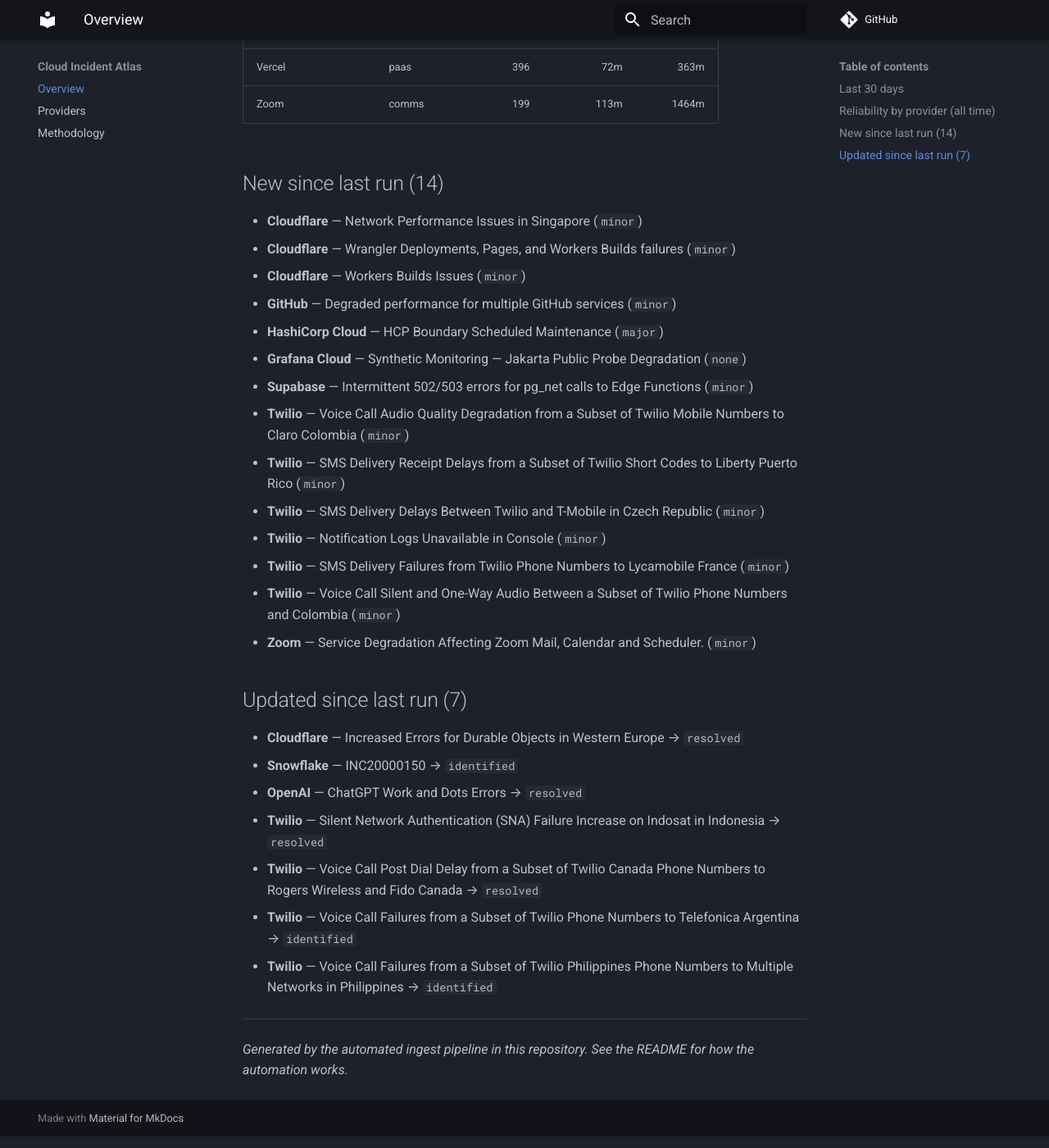
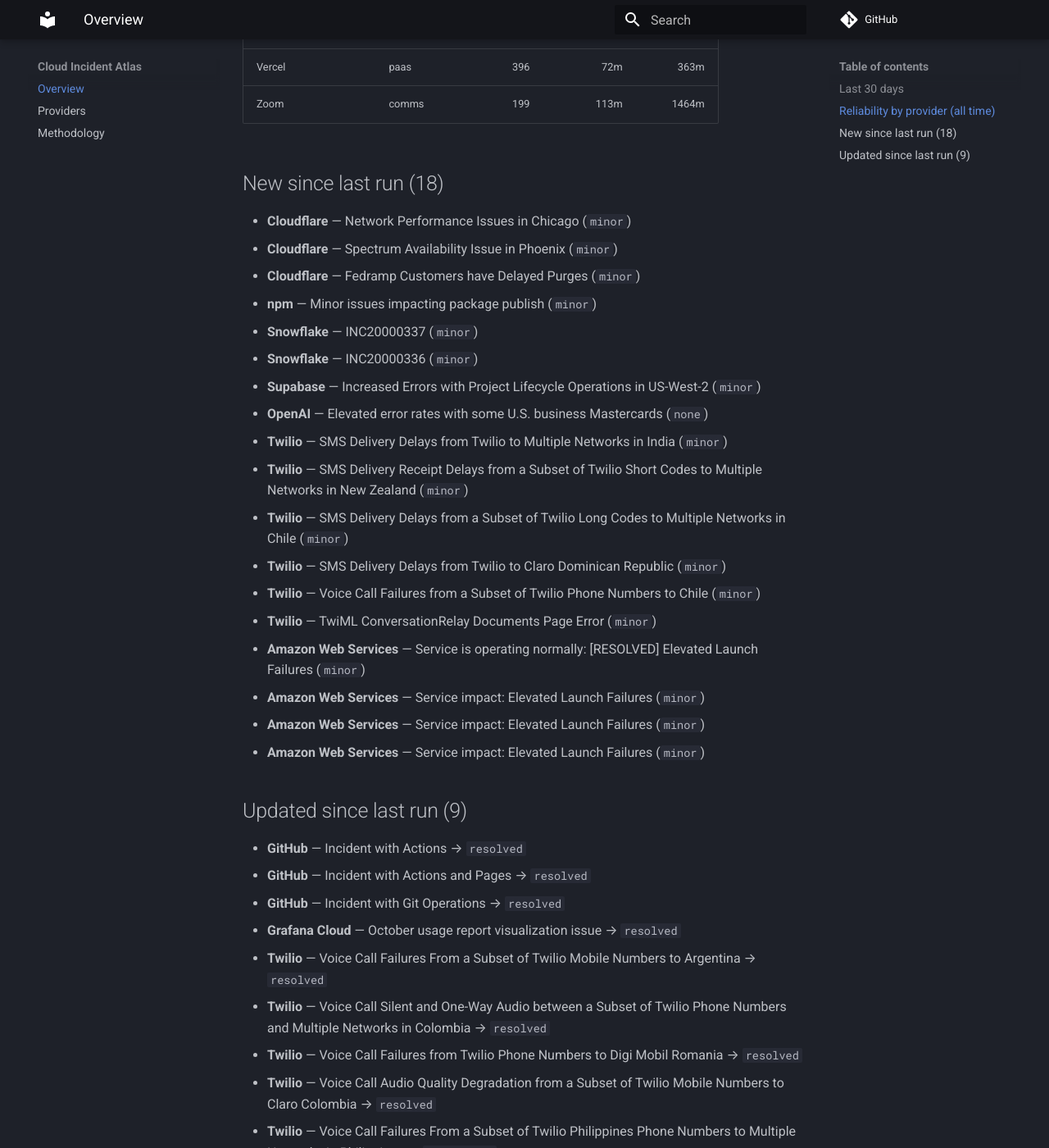
Before and after one commit to ayushgupta07xx/cloud-incident-atlas, an MkDocs documentation site: the page built from docs/index.md, in a window 1280 px wide and 1400 px high, scrolled down 1479 px. Shown: the whole window at 82% size. Built offline with MkDocs 1.6.1 and Material for MkDocs 9.7.7, drawn with Linux system fonts in a browser that asks for light colours; comment, search, counter and statistics services are not loaded; some of the changed text lies outside the part shown.

Commit message:
docs: refresh digest and charts
Regenerated from the corpus by the ingest pipeline.

Run: https://github.com/ayushgupta07xx/cloud-incident-atlas/actions/runs/42399463938

Co-authored-by: github-actions[bot] <41898282+github-actions[bot]@users.noreply.github.com>

```diff
--- a/docs/index.md
+++ b/docs/index.md
@@ -23,46 +23,52 @@
 | Elastic Cloud | observability | 265 | 192m | 1462m |
 | Google Cloud Platform | cloud | 8 | 504m | — |
 | GitHub | devtools | 661 | 67m | 287m |
-| Grafana Cloud | observability | 801 | 91m | 1134m |
+| Grafana Cloud | observability | 801 | 92m | 1138m |
 | HashiCorp Cloud | devtools | 43 | 160m | 1515m |
 | MongoDB Atlas | data | 279 | 120m | 1403m |
 | Netlify | paas | 233 | 41m | 233m |
 | New Relic | observability | 112 | 63m | 306m |
-| npm | devtools | 68 | 108m | 342m |
-| OpenAI | ai | 131 | 111m | 594m |
+| npm | devtools | 69 | 107m | 340m |
+| OpenAI | ai | 132 | 111m | 594m |
 | Sentry | observability | 351 | 86m | 356m |
-| Snowflake | data | 211 | 119m | 598m |
-| Supabase | paas | 458 | 148m | 1294m |
-| Twilio | comms | 11255 | 272m | 1120m |
+| Snowflake | data | 213 | 121m | 597m |
+| Supabase | paas | 459 | 148m | 1287m |
+| Twilio | comms | 11261 | 272m | 1127m |
 | Vercel | paas | 396 | 72m | 363m |
 | Zoom | comms | 199 | 113m | 1464m |
 
-## New since last run (14)
+## New since last run (18)
 
-- **Cloudflare** — Network Performance Issues in Singapore (`minor`)
-- **Cloudflare** — Wrangler Deployments, Pages, and Workers Builds failures (`minor`)
-- **Cloudflare** — Workers Builds Issues (`minor`)
-- **GitHub** — Degraded performance for multiple GitHub services (`minor`)
-- **HashiCorp Cloud** — HCP Boundary Scheduled Maintenance (`major`)
-- **Grafana Cloud** — Synthetic Monitoring — Jakarta Public Probe Degradation (`none`)
-- **Supabase** — Intermittent 502/503 errors for pg_net calls to Edge Functions (`minor`)
-- **Twilio** — Voice Call Audio Quality Degradation from a Subset of Twilio Mobile Numbers to Claro Colombia (`minor`)
-- **Twilio** — SMS Delivery Receipt Delays from a Subset of Twilio Short Codes to Liberty Puerto Rico (`minor`)
-- **Twilio** — SMS Delivery Delays Between Twilio and T-Mobile in Czech Republic (`minor`)
-- **Twilio** — Notification Logs Unavailable in Console (`minor`)
-- **Twilio** — SMS Delivery Failures from Twilio Phone Numbers to Lycamobile France (`minor`)
-- **Twilio** — Voice Call Silent and One-Way Audio Between a Subset of Twilio Phone Numbers and Colombia (`minor`)
-- **Zoom** — Service Degradation Affecting Zoom Mail, Calendar and Scheduler. (`minor`)
+- **Cloudflare** — Network Performance Issues in Chicago (`minor`)
+- **Cloudflare** — Spectrum Availability Issue in Phoenix (`minor`)
+- **Cloudflare** — Fedramp Customers have Delayed Purges (`minor`)
+- **npm** — Minor issues impacting package publish (`minor`)
+- **Snowflake** — INC20000337 (`minor`)
+- **Snowflake** — INC20000336 (`minor`)
+- **Supabase** — Increased Errors with Project Lifecycle Operations in US-West-2 (`minor`)
+- **OpenAI** — Elevated error rates with some U.S. business Mastercards (`none`)
+- **Twilio** — SMS Delivery Delays from Twilio to Multiple Networks in India (`minor`)
+- **Twilio** — SMS Delivery Receipt Delays from a Subset of Twilio Short Codes to Multiple Networks in New Zealand (`minor`)
+- **Twilio** — SMS Delivery Delays from a Subset of Twilio Long Codes to Multiple Networks in Chile (`minor`)
+- **Twilio** — SMS Delivery Delays from Twilio to Claro Dominican Republic (`minor`)
+- **Twilio** — Voice Call Failures from a Subset of Twilio Phone Numbers to Chile (`minor`)
+- **Twilio** — TwiML ConversationRelay Documents Page Error (`minor`)
+- **Amazon Web Services** — Service is operating normally: [RESOLVED] Elevated Launch Failures (`minor`)
+- **Amazon Web Services** — Service impact: Elevated Launch Failures (`minor`)
+- **Amazon Web Services** — Service impact: Elevated Launch Failures (`minor`)
+- **Amazon Web Services** — Service impact: Elevated Launch Failures (`minor`)
 
-## Updated since last run (7)
+## Updated since last run (9)
 
-- **Cloudflare** — Increased Errors for Durable Objects in Western Europe → `resolved`
-- **Snowflake** — INC20000150 → `identified`
-- **OpenAI** — ChatGPT Work and Dots Errors → `resolved`
-- **Twilio** — Silent Network Authentication (SNA) Failure Increase on Indosat in Indonesia → `resolved`
-- **Twilio** — Voice Call Post Dial Delay from a Subset of Twilio Canada Phone Numbers to Rogers Wireless and Fido Canada → `resolved`
-- **Twilio** — Voice Call Failures from a Subset of Twilio Phone Numbers to Telefonica Argentina → `identified`
-- **Twilio** — Voice Call Failures from a Subset of Twilio Philippines Phone Numbers to Multiple Networks in Philippines → `identified`
+- **GitHub** — Incident with Actions → `resolved`
+- **GitHub** — Incident with Actions and Pages → `resolved`
+- **GitHub** — Incident with Git Operations → `resolved`
+- **Grafana Cloud** — October usage report visualization issue → `resolved`
+- **Twilio** — Voice Call Failures From a Subset of Twilio Mobile Numbers to Argentina → `resolved`
+- **Twilio** — Voice Call Silent and One-Way Audio between a Subset of Twilio Phone Numbers and Multiple Networks in Colombia → `resolved`
+- **Twilio** — Voice Call Failures from Twilio Phone Numbers to Digi Mobil Romania → `resolved`
+- **Twilio** — Voice Call Audio Quality Degradation from a Subset of Twilio Mobile Numbers to Claro Colombia → `resolved`
+- **Twilio** — Voice Call Failures From a Subset of Twilio Philippines Phone Numbers to Multiple Networks in Philippines → `identified`
 
 ---
 
```
Also changed, not shown: other parts of docs/index.md (+5 -5 lines), README.md (+9 -8 lines), docs/providers.md (+15 -15 lines), docs/img/mttr.svg, docs/img/timeline.svg.
